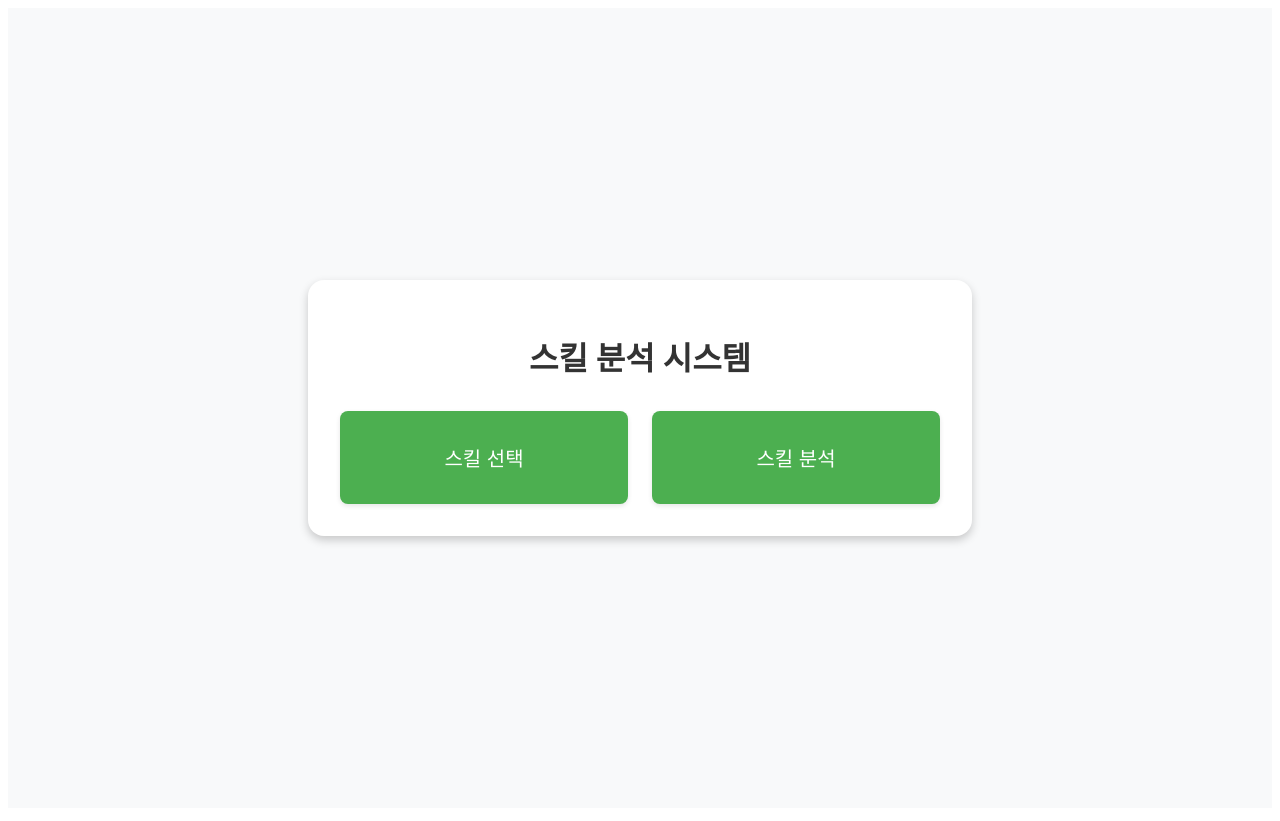
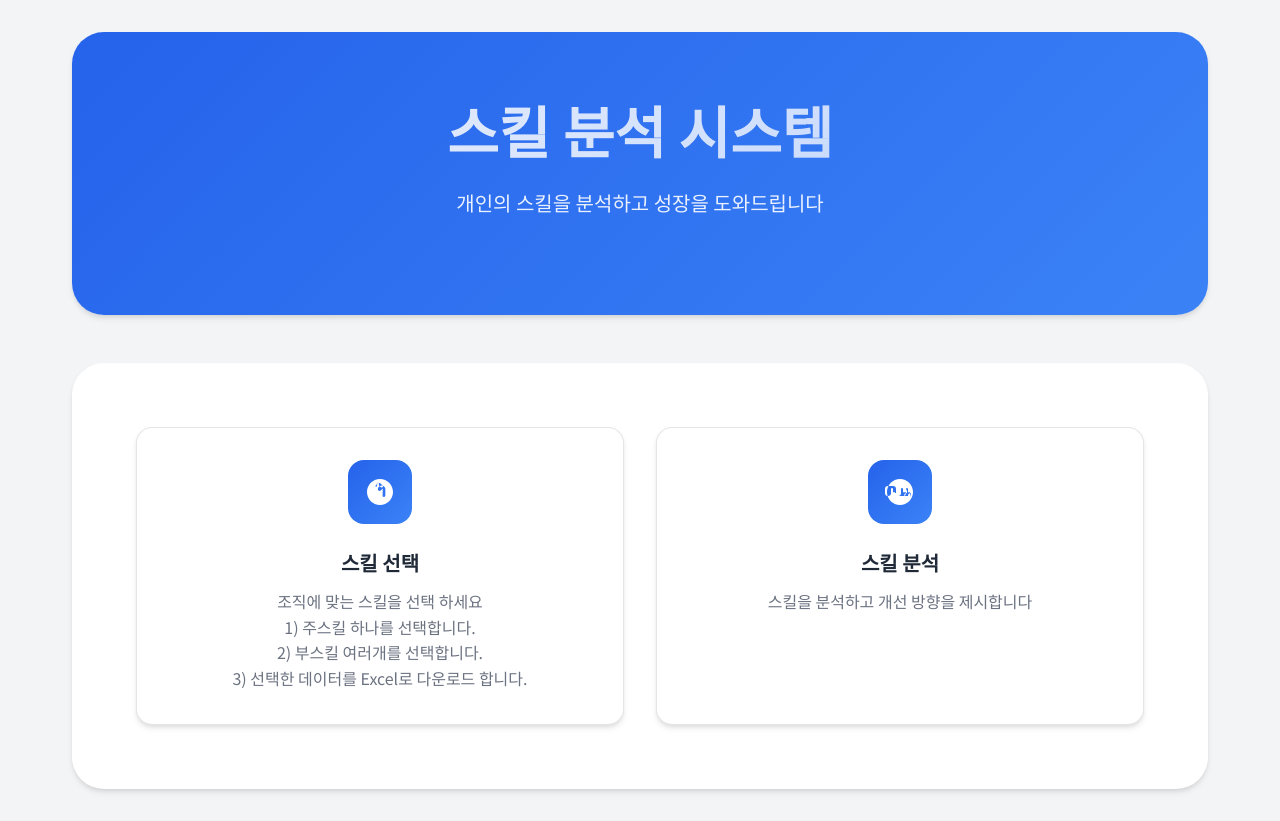
Before and after one commit to kingscom/skill, a React (Vite) app: page / in a window 1280 px wide. Built offline with nearby package versions, Linux system fonts and the light colour scheme.

Commit message:
마이너 수정

```diff
--- a/src/App.tsx
+++ b/src/App.tsx
@@ -13,21 +13,41 @@ function App() {
   return (
     <div className="app">
       {currentView === 'main' ? (
-        <div className="main-menu">
-          <h1 className="main-title">스킬 분석 시스템</h1>
-          <div className="button-container">
-            <button
-              className="main-button"
-              onClick={() => setCurrentView('selection')}
-            >
-              스킬 선택
-            </button>
-            <button
-              className="main-button"
-              onClick={() => setCurrentView('analysis')}
-            >
-              스킬 분석
-            </button>
+        <div className="main-container">
+          {/* Hero Section */}
+          <div className="hero-section">
+            <div className="hero-content">
+              <h1 className="hero-title">스킬 분석 시스템</h1>
+              <p className="hero-subtitle">개인의 스킬을 분석하고 성장을 도와드립니다</p>
+            </div>
+          </div>
+
+          {/* Feature Cards */}
+          <div className="feature-section">
+            <div className="feature-grid">
+              <div className="feature-card" onClick={() => setCurrentView('selection')}>
+                <div className="card-icon">
+                  <svg xmlns="http://www.w3.org/2000/svg" viewBox="0 0 24 24" fill="currentColor" className="w-6 h-6">
+                    <path fillRule="evenodd" d="M12 2.25c-5.385 0-9.75 4.365-9.75 9.75s4.365 9.75 9.75 9.75 9.75-4.365 9.75-9.75S17.385 2.25 12 2.25zm-2.625 6c-.532 0-.87-.595-.707-1.061l1.586-1.586c.218-.218.595-.292 1.061-.292s.843.074 1.061.292l1.586 1.586c.36.36.303.924-.062 1.285-.36.36-.924.303-1.285-.061l-1.29-1.29a1.95 1.95 0 01-.062-1.285c0-.213-.074-.427-.293-.586-.185-.12-.471-.186-.707-.186zm4.707 1.061-1.586 1.586c-.78.78-2.043.107-2.043-.707V9.75c0-.894.46-1.715 1.203-2.124.504-.293 1.052-.439 1.574-.439.522 0 1.07.146 1.575.439.743.409 1.203 1.23 1.203 2.124v4.914c0 .813-.78 1.487-2.043.707z" clipRule="evenodd" />
+                  </svg>
+                </div>
+                <h3 className="card-title">스킬 선택</h3>
+                <p className="card-description">조직에 맞는 스킬을 선택 하세요</p>
+                <p className="card-description">1) 주스킬 하나를 선택합니다.</p>
+                <p className="card-description">2) 부스킬 여러개를 선택합니다.</p>
+                <p className="card-description">3) 선택한 데이터를 Excel로 다운로드 합니다.</p>
+
+              </div>
+              <div className="feature-card" onClick={() => setCurrentView('analysis')}>
+                <div className="card-icon">
+                  <svg xmlns="http://www.w3.org/2000/svg" viewBox="0 0 24 24" fill="currentColor" className="w-6 h-6">
+                    <path fillRule="evenodd" d="M12 2.25c-5.385 0-9.75 4.365-9.75 9.75s4.365 9.75 9.75 9.75 9.75-4.365 9.75-9.75S17.385 2.25 12 2.25zm-3.75 10.5a.75.75 0 10-1.5 0v-3a.75.75 0 00-1.5 0v3a2.25 2.25 0 01-2.25 2.25H3a2.25 2.25 0 01-2.25-2.25V9.75A2.25 2.25 0 013 7.5h3.75A2.25 2.25 0 019 9.75v3zm7.5 0a.75.75 0 10-1.5 0v-3a.75.75 0 00-1.5 0v3a2.25 2.25 0 01-2.25 2.25H15a2.25 2.25 0 012.25-2.25v-3zm3.75 0a.75.75 0 10-1.5 0v-3a.75.75 0 00-1.5 0v3a2.25 2.25 0 01-2.25 2.25h3.75a2.25 2.25 0 012.25-2.25v3z" clipRule="evenodd" />
+                  </svg>
+                </div>
+                <h3 className="card-title">스킬 분석</h3>
+                <p className="card-description">스킬을 분석하고 개선 방향을 제시합니다</p>
+              </div>
+            </div>
           </div>
         </div>
       ) : currentView === 'selection' ? (
--- a/src/styles/App.css
+++ b/src/styles/App.css
@@ -1,59 +1,169 @@
-.app {
-  display: flex;
-  flex-direction: column;
-  justify-content: center;
-  align-items: center;
-  min-height: 100vh;
-  background-color: #f8f9fa;
+@import url('https://fonts.googleapis.com/css2?family=Noto+Sans+KR:wght@400;500;700&display=swap');
+
+:root {
+  --primary: #2563EB;
+  --primary-light: #3B82F6;
+  --secondary: #10B981;
+  --background: #F3F4F6;
+  --card-bg: #FFFFFF;
+  --text-primary: #1F2937;
+  --text-secondary: #6B7280;
+  --shadow: 0 4px 6px -1px rgba(0, 0, 0, 0.1), 0 2px 4px -1px rgba(0, 0, 0, 0.06);
 }
 
-.main-menu {
-  text-align: center;
-  padding: 2rem;
-  background-color: white;
-  border-radius: 1rem;
-  box-shadow: 0 4px 10px rgba(0, 0, 0, 0.2);
-  width: 90%;
-  max-width: 600px;
+* {
+  margin: 0;
+  padding: 0;
+  box-sizing: border-box;
+  font-family: 'Noto Sans KR', sans-serif;
 }
 
-.main-title {
-  font-size: 2rem;
-  color: #333;
-  margin-bottom: 2rem;
+.app {
+  min-height: 100vh;
+  background: var(--background);
 }
 
-.button-container {
-  display: flex;
-  flex-direction: column;
-  gap: 1.5rem;
-  width: 100%;
+.main-container {
+  max-width: 1200px;
+  margin: 0 auto;
+  padding: 2rem;
 }
 
-.main-button {
-  padding: 2rem;
-  font-size: 1.25rem;
-  border: none;
-  border-radius: 0.5rem;
-  background-color: #4CAF50;
-  color: white;
-  cursor: pointer;
-  transition: background-color 0.3s, transform 0.2s;
-  width: 100%;
-  box-shadow: 0 2px 5px rgba(0, 0, 0, 0.1);
+/* Hero Section */
+.hero-section {
+  background: linear-gradient(135deg, var(--primary), var(--primary-light));
+  border-radius: 2rem;
+  padding: 4rem 2rem;
+  margin-bottom: 3rem;
+  box-shadow: var(--shadow);
+  animation: fadeIn 0.5s ease-out;
 }
 
-.main-button:hover {
-  background-color: #45a049;
-  transform: translateY(-2px);
+.hero-content {
+  max-width: 800px;
+  margin: 0 auto;
+  text-align: center;
 }
 
-@media (min-width: 768px) {
-  .button-container {
-    flex-direction: row;
+.hero-title {
+  color: white;
+  font-size: 3.5rem;
+  font-weight: 700;
+  margin-bottom: 1.5rem;
+  line-height: 1.2;
+  background: linear-gradient(135deg, rgba(255, 255, 255, 0.9), rgba(255, 255, 255, 0.7));
+  -webkit-background-clip: text;
+  -webkit-text-fill-color: transparent;
+}
+
+.hero-subtitle {
+  color: rgba(255, 255, 255, 0.9);
+  font-size: 1.25rem;
+  margin-bottom: 2rem;
+  line-height: 1.6;
+}
+
+/* Feature Section */
+.feature-section {
+  background: var(--card-bg);
+  border-radius: 2rem;
+  padding: 2rem;
+  box-shadow: var(--shadow);
+}
+
+.feature-grid {
+  display: grid;
+  grid-template-columns: repeat(auto-fit, minmax(300px, 1fr));
+  gap: 2rem;
+  padding: 2rem;
+}
+
+.feature-card {
+  background: var(--card-bg);
+  border-radius: 1rem;
+  padding: 2rem;
+  cursor: pointer;
+  transition: all 0.3s ease;
+  border: 1px solid rgba(0, 0, 0, 0.1);
+  box-shadow: var(--shadow);
+}
+
+.feature-card:hover {
+  transform: translateY(-5px);
+  box-shadow: 0 10px 15px -3px rgba(0, 0, 0, 0.1), 0 4px 6px -2px rgba(0, 0, 0, 0.05);
+}
+
+.card-icon {
+  width: 64px;
+  height: 64px;
+  margin: 0 auto 1.5rem;
+  background: linear-gradient(135deg, var(--primary), var(--primary-light));
+  border-radius: 1rem;
+  display: flex;
+  align-items: center;
+  justify-content: center;
+  transition: all 0.3s ease;
+}
+
+.feature-card:hover .card-icon {
+  transform: scale(1.1);
+  box-shadow: 0 10px 15px -3px rgba(0, 0, 0, 0.1);
+}
+
+.card-icon svg {
+  width: 32px;
+  height: 32px;
+  color: white;
+}
+
+.card-title {
+  color: var(--text-primary);
+  font-size: 1.25rem;
+  font-weight: 600;
+  margin-bottom: 0.75rem;
+  text-align: center;
+}
+
+.card-description {
+  color: var(--text-secondary);
+  font-size: 1rem;
+  line-height: 1.6;
+  text-align: center;
+}
+
+/* Responsive Design */
+@media (max-width: 768px) {
+  .main-container {
+    padding: 1rem;
   }
 
-  .main-button {
-    width: 48%;
+  .hero-section {
+    padding: 2rem 1rem;
+  }
+
+  .hero-title {
+    font-size: 2.5rem;
+  }
+
+  .feature-grid {
+    grid-template-columns: 1fr;
+    padding: 1rem;
   }
 }
+
+/* Animations */
+@keyframes fadeIn {
+  from {
+    opacity: 0;
+    transform: translateY(20px);
+  }
+  to {
+    opacity: 1;
+    transform: translateY(0);
+  }
+}
+
+.feature-card {
+  animation: fadeIn 0.5s ease-out;
+  animation-delay: calc(var(--index) * 0.1s);
+}
```
